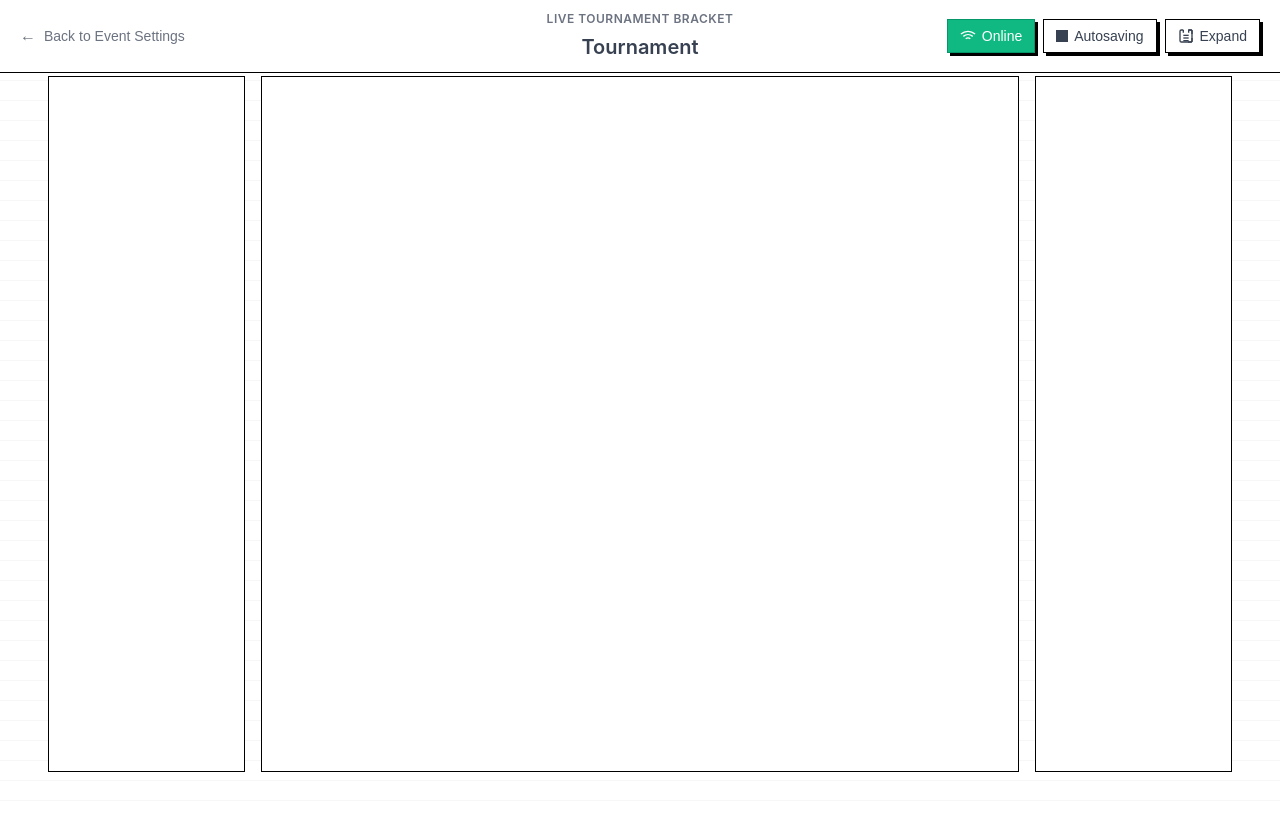
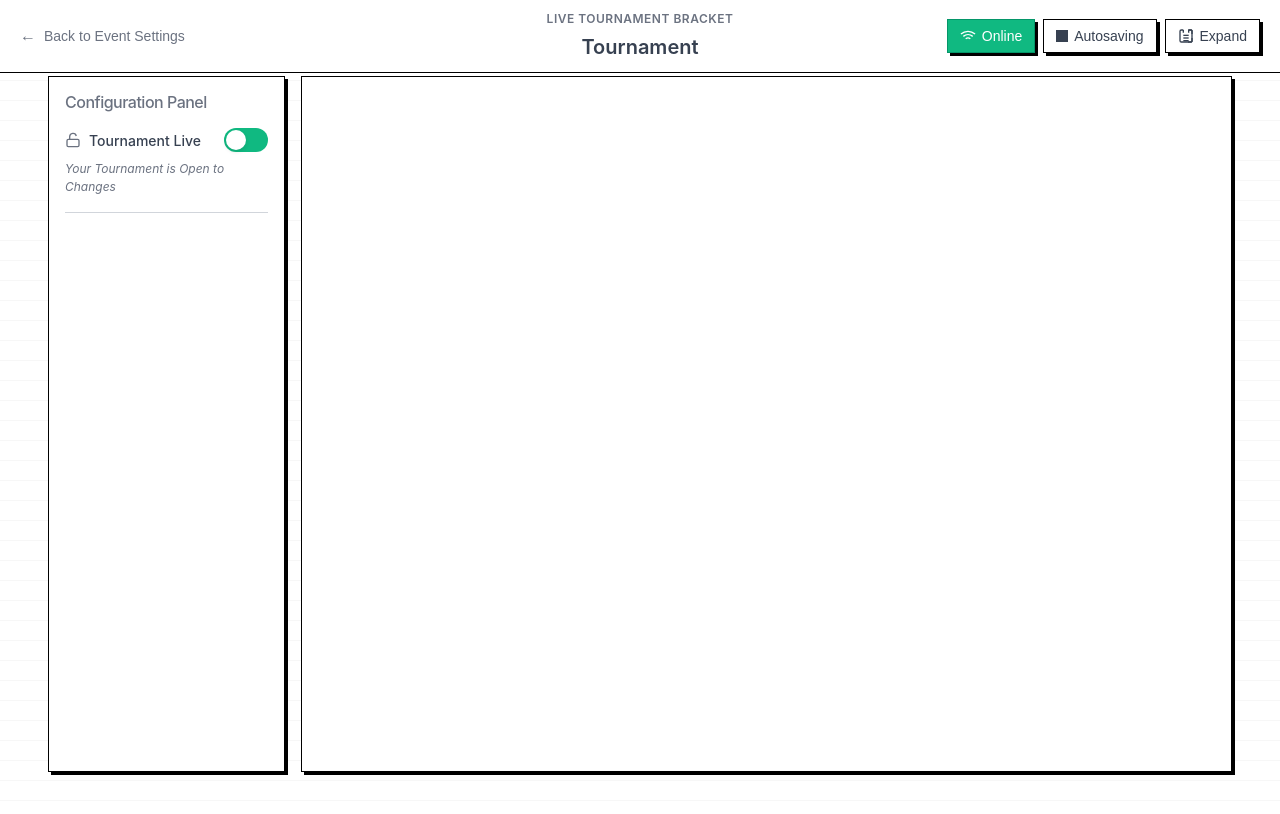
Before and after one commit to Shafiq-and-Company/boxd-events, a Next.js app: page /manage-tournament in a window 1280 px wide. Shown: the top 814 px of the page. Built offline with nearby package versions, Linux system fonts and the light colour scheme; no server answers.

Commit message:
implement tournament live toggle feature in ConfigurationPanel; update ManageTournament to handle live state and adjust layout accordingly

```diff
--- a/pages/manage-tournament/ConfigurationPanel.js
+++ b/pages/manage-tournament/ConfigurationPanel.js
@@ -1,11 +1,72 @@
-import React from 'react';
+import React, { useState } from 'react';
 import styles from './ConfigurationPanel.module.css';
 
-const ConfigurationPanel = ({ eventData, participants, onTournamentUpdate, onSeedingUpdate }) => {
+const ConfigurationPanel = ({ eventData, participants, onTournamentUpdate, onSeedingUpdate, onTournamentLiveChange }) => {
+  const [isTournamentLive, setIsTournamentLive] = useState(false);
+
+  const handleToggleChange = () => {
+    const newState = !isTournamentLive;
+    setIsTournamentLive(newState);
+    onTournamentLiveChange(newState);
+  };
+
   return (
-    <div className={styles.configurationPanel}>
+    <div className={`${styles.configurationPanel} ${isTournamentLive ? styles.collapsed : ''}`}>
       <div className={styles.panelContent}>
-        {/* Configuration content will go here */}
+        {!isTournamentLive && (
+          <>
+            <h2 className={styles.panelTitle}>Configuration Panel</h2>
+
+            <div className={styles.tournamentStatusSection}>
+              <div className={styles.toggleContainer}>
+                <label className={styles.toggleLabel}>
+                  <div className={styles.labelContent}>
+                    <svg width="16" height="16" viewBox="0 0 24 24" fill="none" stroke="currentColor" strokeWidth="2" className={styles.unlockIcon}>
+                      <rect x="3" y="11" width="18" height="11" rx="2" ry="2"/>
+                      <path d="M7 11V7a5 5 0 0 1 9.9-1"/>
+                    </svg>
+                    <span>Tournament Live</span>
+                  </div>
+                  <div className={styles.toggleWrapper}>
+                    <input
+                      type="checkbox"
+                      checked={isTournamentLive}
+                      onChange={handleToggleChange}
+                      className={styles.toggleInput}
+                    />
+                    <span className={styles.toggleSlider}></span>
+                  </div>
+                </label>
+              </div>
+              <p className={styles.statusText}>Your Tournament is Open to Changes</p>
+            </div>
+
+            {/* Configuration content will go here */}
+          </>
+        )}
+
+        {isTournamentLive && (
+          <div className={styles.collapsedContent}>
+            <div className={styles.toggleContainer}>
+              <label className={styles.collapsedToggleLabel}>
+                <svg width="24" height="24" viewBox="0 0 24 24" fill="none" stroke="currentColor" strokeWidth="2" className={styles.unlockIcon}>
+                  <rect x="3" y="11" width="18" height="11" rx="2" ry="2"/>
+                  <path d="M7 11V7a5 5 0 0 1 10 0v4"/>
+                </svg>
+                <div className={styles.toggleWrapper}>
+                  <input
+                    type="checkbox"
+                    checked={isTournamentLive}
+                    onChange={handleToggleChange}
+                    className={styles.toggleInput}
+                  />
+                  <span className={`${styles.toggleSlider} ${styles.collapsedToggleSlider}`}></span>
+                </div>
+                <span className={styles.collapsedText}>Toggle to Unlock Configuration</span>
+              </label>
+            </div>
+          </div>
+        )}
       </div>
     </div>
   );
--- a/pages/manage-tournament/ConfigurationPanel.module.css
+++ b/pages/manage-tournament/ConfigurationPanel.module.css
@@ -6,6 +6,20 @@
   height: 100%;
   display: flex;
   flex-direction: column;
+  box-shadow: 3px 3px 0px 0px #000000;
+  transition: transform 0.2s ease, box-shadow 0.2s ease, width 0.3s ease, height 0.3s ease;
+  width: 100%;
+}
+
+.configurationPanel.collapsed {
+  width: 60px;
+  min-width: 60px;
+  height: 50%;
+}
+
+.configurationPanel:hover {
+  transform: translateY(-2px);
+  box-shadow: 3px 5px 0px 0px #000000;
 }
 
 .panelContent {
@@ -13,3 +27,142 @@
   display: flex;
   flex-direction: column;
 }
+
+.panelTitle {
+  font-size: 1rem;
+  font-weight: 500;
+  color: #6b7280;
+  margin: 0 0 1rem 0;
+}
+
+.tournamentStatusSection {
+  margin-bottom: 1.5rem;
+  padding-bottom: 1rem;
+  border-bottom: 1px solid #d1d5db;
+}
+
+.toggleContainer {
+  margin-bottom: 0.5rem;
+}
+
+.toggleLabel {
+  display: flex;
+  align-items: center;
+  justify-content: space-between;
+  font-size: 0.875rem;
+  font-weight: 500;
+  color: #374151;
+  cursor: pointer;
+  width: 100%;
+}
+
+.labelContent {
+  display: flex;
+  align-items: center;
+  gap: 0.5rem;
+}
+
+.unlockIcon {
+  color: #6b7280;
+}
+
+.toggleWrapper {
+  display: flex;
+  align-items: center;
+}
+
+.toggleInput {
+  display: none;
+}
+
+.toggleSlider {
+  position: relative;
+  width: 44px;
+  height: 24px;
+  background-color: #10b981;
+  border-radius: 12px;
+  transition: background-color 0.2s ease;
+}
+
+.toggleSlider::before {
+  content: '';
+  position: absolute;
+  top: 2px;
+  left: 2px;
+  width: 20px;
+  height: 20px;
+  background-color: #ffffff;
+  border-radius: 50%;
+  transition: transform 0.2s ease;
+  box-shadow: 0 2px 4px rgba(0, 0, 0, 0.1);
+}
+
+.toggleInput:checked + .toggleSlider {
+  background-color: #ef4444;
+}
+
+
+.toggleInput:checked + .toggleSlider::before {
+  transform: translateX(20px);
+}
+
+.statusText {
+  font-size: 0.75rem;
+  color: #6b7280;
+  margin: 0;
+  font-style: italic;
+}
+
+.collapsedContent {
+  display: flex;
+  flex-direction: column;
+  justify-content: flex-start;
+  height: 100%;
+  padding-top: 1rem;
+}
+
+.collapsedToggleLabel {
+  display: flex;
+  flex-direction: column;
+  align-items: center;
+  justify-content: flex-start;
+  gap: 0.75rem;
+  font-size: 0.875rem;
+  font-weight: 500;
+  color: #374151;
+  cursor: pointer;
+  width: 100%;
+  position: relative;
+}
+
+.collapsedToggleSlider {
+  width: 24px;
+  height: 44px;
+}
+
+.collapsedToggleSlider::before {
+  top: 2px;
+  left: 2px;
+  width: 20px;
+  height: 20px;
+}
+
+.toggleInput:checked + .collapsedToggleSlider::before {
+  transform: translateY(20px);
+}
+
+.collapsedText {
+  font-size: 0.75rem;
+  color: #6b7280;
+  text-align: center;
+  line-height: 1.2;
+  max-width: 200px;
+  word-wrap: break-word;
+  transform: rotate(90deg);
+  white-space: nowrap;
+  position: absolute;
+  bottom: -10rem;
+  left: 50%;
+  transform: translateX(-50%) rotate(270deg);
+  text-transform: uppercase;
+}
--- a/pages/manage-tournament/ScorekeepingPanel.module.css
+++ b/pages/manage-tournament/ScorekeepingPanel.module.css
@@ -6,6 +6,13 @@
   height: 100%;
   display: flex;
   flex-direction: column;
+  box-shadow: 3px 3px 0px 0px #000000;
+  transition: transform 0.2s ease, box-shadow 0.2s ease;
+}
+
+.scorekeepingPanel:hover {
+  transform: translateY(-2px);
+  box-shadow: 3px 5px 0px 0px #000000;
 }
 
 .panelContent {
--- a/pages/manage-tournament/VisualizationPanel.module.css
+++ b/pages/manage-tournament/VisualizationPanel.module.css
@@ -6,8 +6,16 @@
   min-height: 400px;
   position: relative;
   height: 100%;
+  width: 100%;
   display: flex;
   flex-direction: column;
+  box-shadow: 3px 3px 0px 0px #000000;
+  transition: transform 0.2s ease, box-shadow 0.2s ease;
+}
+
+.visualizationPanel:hover {
+  transform: translateY(-2px);
+  box-shadow: 3px 5px 0px 0px #000000;
 }
 
 .panelContent {
--- a/pages/manage-tournament/index.js
+++ b/pages/manage-tournament/index.js
@@ -16,6 +16,7 @@ const ManageTournament = () => {
   const [activeSection, setActiveSection] = useState('bracket');
   const [refreshTrigger, setRefreshTrigger] = useState(0);
   const [participants, setParticipants] = useState([]);
+  const [isTournamentLive, setIsTournamentLive] = useState(false);
 
   const fetchEventData = async () => {
     if (!eventId || !user) return;
@@ -59,6 +60,10 @@ const ManageTournament = () => {
     setRefreshTrigger(prev => prev + 1);
   };
 
+  const handleTournamentLiveChange = (isLive) => {
+    setIsTournamentLive(isLive);
+  };
+
   const fetchParticipants = async () => {
     if (!eventId) return;
 
@@ -98,7 +103,7 @@ const ManageTournament = () => {
         }}>
         <div style={{
           display: 'grid',
-          gridTemplateColumns: '1fr 64% 1fr',
+          gridTemplateColumns: isTournamentLive ? '60px 1fr 20%' : '20% 1fr',
           height: 'calc(100vh - 72px - 2rem)',
           gap: '1rem',
           maxWidth: '100%'
@@ -109,6 +114,7 @@ const ManageTournament = () => {
           participants={participants}
           onTournamentUpdate={handleTournamentUpdate}
           onSeedingUpdate={handleSeedingUpdate}
+          onTournamentLiveChange={handleTournamentLiveChange}
         />
 
         {/* Center Column - Bracket Visualization */}
@@ -119,11 +125,13 @@ const ManageTournament = () => {
         />
 
         {/* Right Column - Scorekeeping */}
-        <ScorekeepingPanel
-          eventData={eventData}
-          participants={participants}
-          onMatchUpdate={handleMatchUpdate}
-        />
+        {isTournamentLive && (
+          <ScorekeepingPanel
+            eventData={eventData}
+            participants={participants}
+            onMatchUpdate={handleMatchUpdate}
+          />
+        )}
         </div>
       </div>
     </div>
```
